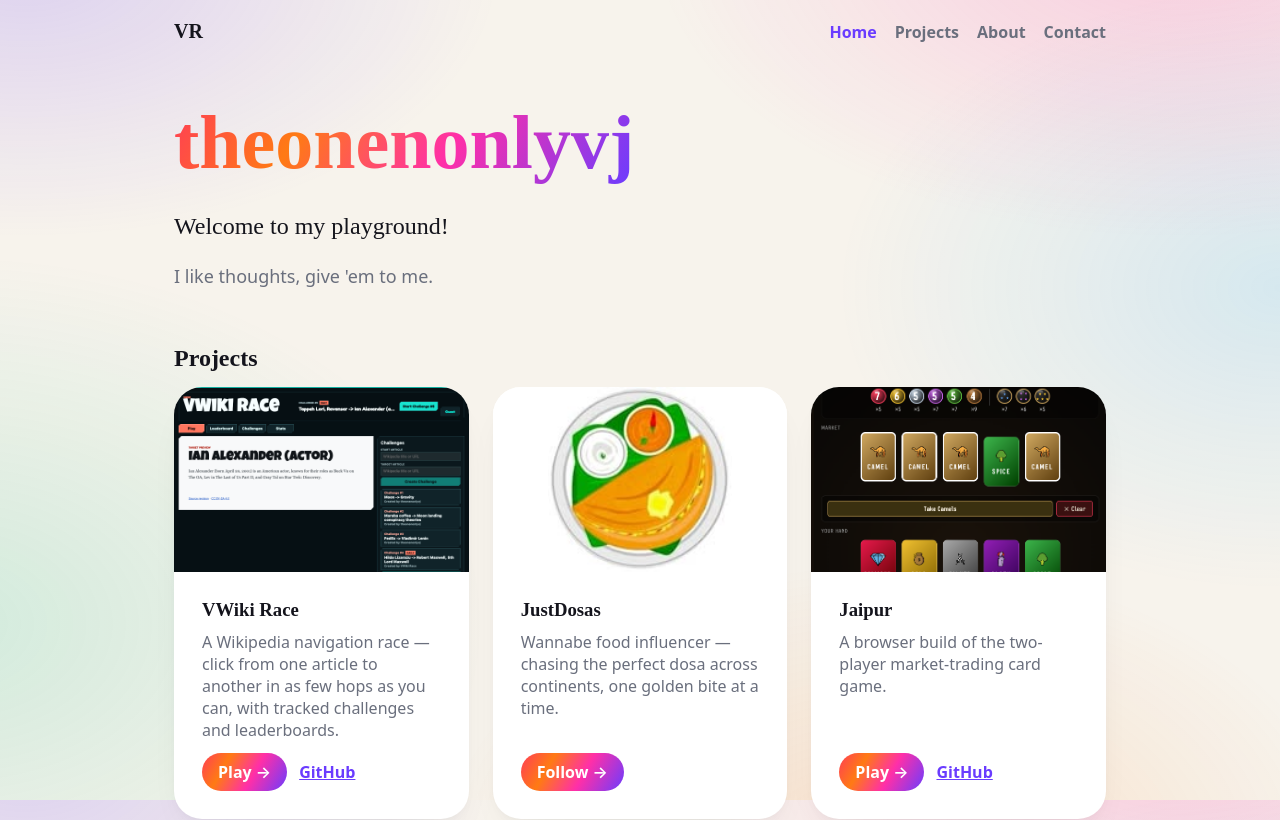
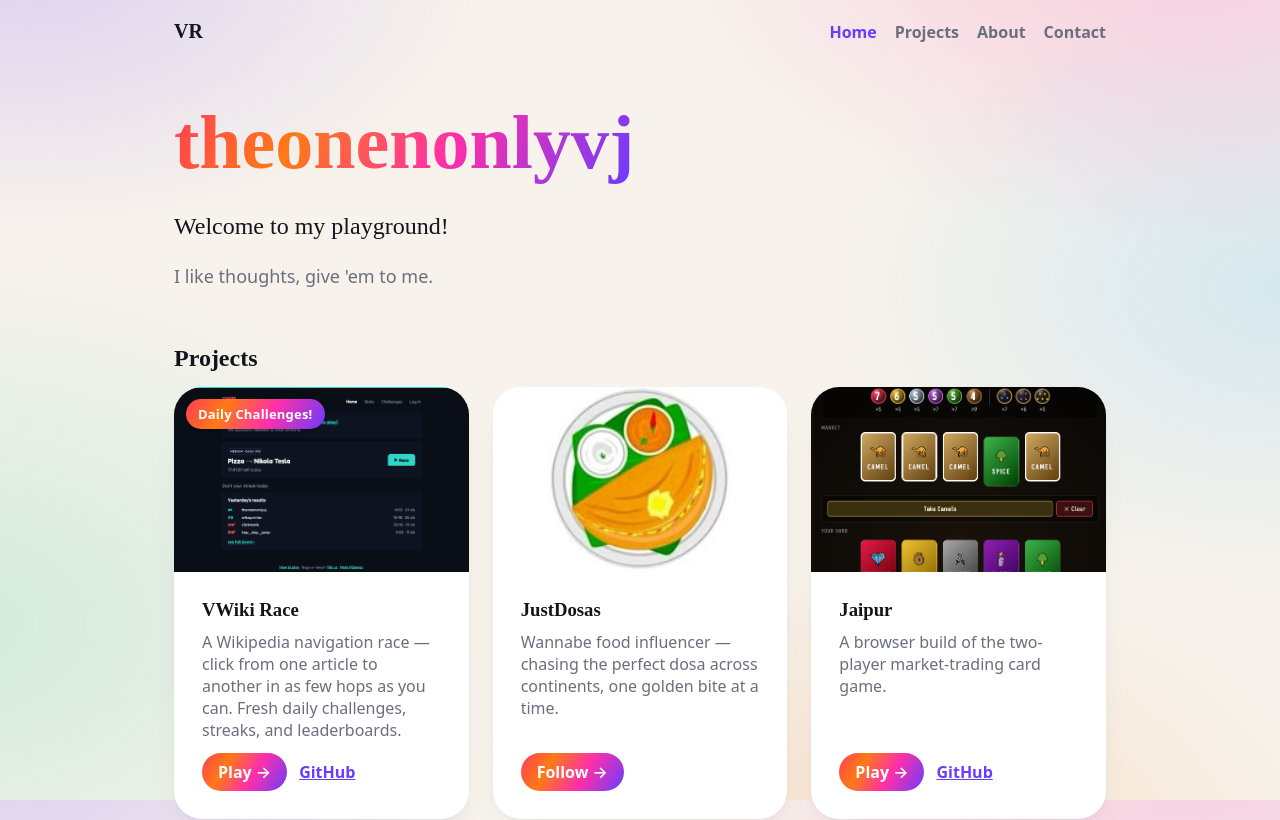
Before and after one commit to theonenonlyvj/personal-site, a React (Vite) app: page / in a window 1280 px wide. Shown: the top 820 px of the page. Built offline with nearby package versions, Linux system fonts and the light colour scheme.

Commit message:
projects: feature VWiki Race (top slot) with 'Daily Challenges!' badge + faithful mock screenshot

```diff
--- a/src/components/ProjectCard.tsx
+++ b/src/components/ProjectCard.tsx
@@ -11,12 +11,13 @@ export function ProjectCard({ project }: { project: Project }) {
         boxShadow: 'var(--shadow)', display: 'flex', flexDirection: 'column',
       }}
     >
+      <div style={{ position: 'relative' }}>
         {imgOk ? (
           <img
             src={`${import.meta.env.BASE_URL}${project.thumbnail.replace(/^\//, '')}`}
             alt={project.name}
             onError={() => setImgOk(false)}
-          style={{ width: '100%', aspectRatio: '16 / 10', objectFit: project.thumbFit ?? 'cover', objectPosition: project.thumbPosition ?? 'center', background: project.thumbFit === 'contain' ? '#ffffff' : 'var(--hair-2)' }}
+            style={{ display: 'block', width: '100%', aspectRatio: '16 / 10', objectFit: project.thumbFit ?? 'cover', objectPosition: project.thumbPosition ?? 'center', background: project.thumbFit === 'contain' ? '#ffffff' : 'var(--hair-2)' }}
           />
         ) : (
           <div
@@ -32,6 +33,19 @@ export function ProjectCard({ project }: { project: Project }) {
             {project.name}
           </div>
         )}
+        {project.badge && (
+          <span
+            style={{
+              position: 'absolute', top: 12, left: 12,
+              background: 'var(--grad-hero)', color: '#fff', fontWeight: 700, fontSize: 13,
+              padding: '6px 12px', borderRadius: 999, letterSpacing: '.2px',
+              boxShadow: '0 2px 10px rgba(0,0,0,.28)',
+            }}
+          >
+            {project.badge}
+          </span>
+        )}
+      </div>
       <div style={{ padding: 'var(--pad)', display: 'flex', flexDirection: 'column', gap: 12, flex: 1 }}>
         <h3 style={{ margin: 0 }}>{project.name}</h3>
         <p style={{ margin: 0, color: 'var(--ink-2)', flex: 1 }}>{project.blurb}</p>
--- a/src/data/projects.ts
+++ b/src/data/projects.ts
@@ -4,12 +4,13 @@ export const projects: Project[] = [
   {
     slug: 'vwiki-race',
     name: 'VWiki Race',
-    blurb: 'A Wikipedia navigation race — click from one article to another in as few hops as you can, with tracked challenges and leaderboards.',
+    blurb: 'A Wikipedia navigation race — click from one article to another in as few hops as you can. Fresh daily challenges, streaks, and leaderboards.',
     repo: 'https://github.com/theonenonlyvj/vwiki-race',
     liveUrl: 'https://vwikirace.pages.dev/',
     status: 'live',
     thumbnail: '/screenshots/vwiki-race.png',
     featured: true,
+    badge: 'Daily Challenges!',
     thumbPosition: '50% 0%',
     cta: 'Play',
   },
--- a/src/types.ts
+++ b/src/types.ts
@@ -18,4 +18,6 @@ export interface Project {
   thumbFit?: 'cover' | 'contain'
   /** Optional small extra link shown under the card (e.g. a personalized demo). */
   secondaryLink?: { url: string; label: string }
+  /** Optional promo pill overlaid on the thumbnail (e.g. "Daily Challenges!"). */
+  badge?: string
 }
```
Also changed, not shown: public/screenshots/vwiki-race.png. Lines whose indentation alone changed are shown as unchanged.
